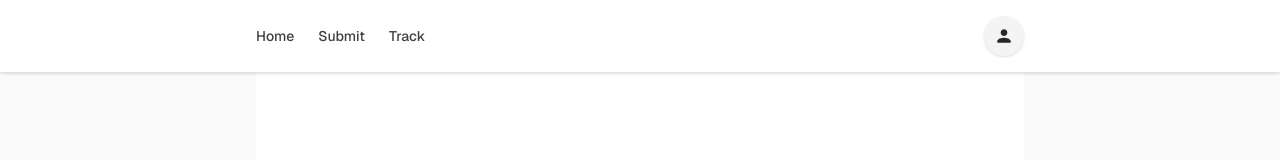
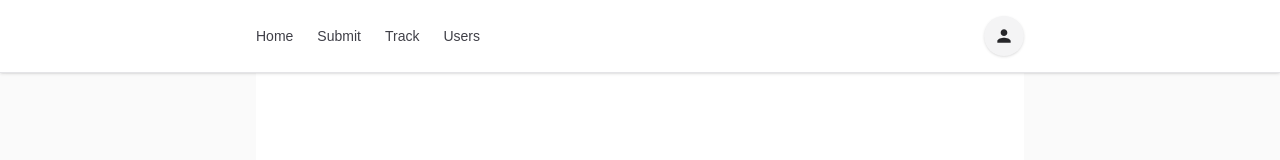
Before and after one commit to bnwong2/card-restoration, a Next.js app: page / in a window 1280 px wide. Shown: the top 160 px of the page. Built offline with nearby package versions, Linux system fonts and the light colour scheme.

Commit message:
Moved all top nav bar navigation to the  site nav component instead of in each page.tsx

```diff
--- /dev/null
+++ b/app/components/site-nav.tsx
@@ -0,0 +1,33 @@
+import Link from "next/link";
+
+export default function SiteNav() {
+  return (
+    <header className="w-full border-b border-zinc-200 bg-white/90 px-6 py-4 shadow-sm backdrop-blur dark:border-zinc-800 dark:bg-zinc-950/90">
+      <div className="mx-auto flex max-w-3xl items-center justify-between gap-4">
+        <nav className="flex items-center gap-6 text-sm font-medium text-zinc-700 dark:text-zinc-200">
+          <Link href="/" className="hover:text-black dark:hover:text-white">
+            Home
+          </Link>
+          <Link href="/submit" className="hover:text-black dark:hover:text-white">
+            Submit
+          </Link>
+          <Link href="/track" className="hover:text-black dark:hover:text-white">
+            Track
+          </Link>
+          <Link href="/users" className="hover:text-black dark:hover:text-white">
+            Users
+          </Link>
+        </nav>
+        <button
+          type="button"
+          className="inline-flex h-10 w-10 items-center justify-center rounded-full bg-zinc-100 text-zinc-800 shadow-sm transition hover:bg-zinc-200 dark:bg-zinc-900 dark:text-zinc-100 dark:hover:bg-zinc-800"
+          aria-label="User profile"
+        >
+          <svg viewBox="0 0 24 24" className="h-5 w-5" fill="currentColor" aria-hidden="true">
+            <path d="M12 12c2.21 0 4-1.79 4-4s-1.79-4-4-4-4 1.79-4 4 1.79 4 4 4zm0 2c-2.67 0-8 1.34-8 4v2h16v-2c0-2.66-5.33-4-8-4z" />
+          </svg>
+        </button>
+      </div>
+    </header>
+  );
+}
--- a/app/layout.tsx
+++ b/app/layout.tsx
@@ -1,5 +1,6 @@
 import type { Metadata } from "next";
 import { Geist, Geist_Mono } from "next/font/google";
+import SiteNav from "./components/site-nav";
 import "./globals.css";
 
 const geistSans = Geist({
@@ -27,7 +28,10 @@ export default function RootLayout({
       lang="en"
       className={`${geistSans.variable} ${geistMono.variable} h-full antialiased`}
     >
-      <body className="min-h-full flex flex-col">{children}</body>
+      <body className="min-h-full flex flex-col">
+        <SiteNav />
+        {children}
+      </body>
     </html>
   );
 }
--- a/app/page.tsx
+++ b/app/page.tsx
@@ -1,33 +1,6 @@
-import Link from "next/link";
-
 export default function Home() {
   return (
     <div className="min-h-screen bg-zinc-50 font-sans dark:bg-black">
-      <header className="w-full border-b border-zinc-200 bg-white/90 px-6 py-4 shadow-sm backdrop-blur dark:border-zinc-800 dark:bg-zinc-950/90">
-        <div className="mx-auto flex max-w-3xl items-center justify-between gap-4">
-          <nav className="flex items-center gap-6 text-sm font-medium text-zinc-700 dark:text-zinc-200">
-            <Link href="#" className="hover:text-black dark:hover:text-white">
-              Home
-            </Link>
-            <Link href="/submit" className="hover:text-black dark:hover:text-white">
-              Submit
-            </Link>
-            <Link href="/track" className="hover:text-black dark:hover:text-white">
-              Track
-            </Link>
-          </nav>
-          <button
-            type="button"
-            className="inline-flex h-10 w-10 items-center justify-center rounded-full bg-zinc-100 text-zinc-800 shadow-sm transition hover:bg-zinc-200 dark:bg-zinc-900 dark:text-zinc-100 dark:hover:bg-zinc-800"
-            aria-label="User profile"
-          >
-            <svg viewBox="0 0 24 24" className="h-5 w-5" fill="currentColor" aria-hidden="true">
-              <path d="M12 12c2.21 0 4-1.79 4-4s-1.79-4-4-4-4 1.79-4 4 1.79 4 4 4zm0 2c-2.67 0-8 1.34-8 4v2h16v-2c0-2.66-5.33-4-8-4z" />
-            </svg>
-          </button>
-        </div>
-      </header>
-
       <main className="flex flex-1 w-full max-w-3xl flex-col items-center justify-between py-32 px-16 mx-auto bg-white dark:bg-black sm:items-start">
         Hello World
       </main>
--- a/app/submit/page.tsx
+++ b/app/submit/page.tsx
@@ -1,35 +1,5 @@
-import Link from "next/link";
-
 const SubmitPage = () => {
-  return (
-    <div>
-      <header className="w-full border-b border-zinc-200 bg-white/90 px-6 py-4 shadow-sm backdrop-blur dark:border-zinc-800 dark:bg-zinc-950/90">
-        <div className="mx-auto flex max-w-3xl items-center justify-between gap-4">
-          <nav className="flex items-center gap-6 text-sm font-medium text-zinc-700 dark:text-zinc-200">
-            <Link href="/" className="hover:text-black dark:hover:text-white">
-              Home
-            </Link>
-            <Link href="/submit" className="hover:text-black dark:hover:text-white">
-              Submit
-            </Link>
-            <Link href="/track" className="hover:text-black dark:hover:text-white">
-              Track
-            </Link>
-          </nav>
-          <button
-            type="button"
-            className="inline-flex h-10 w-10 items-center justify-center rounded-full bg-zinc-100 text-zinc-800 shadow-sm transition hover:bg-zinc-200 dark:bg-zinc-900 dark:text-zinc-100 dark:hover:bg-zinc-800"
-            aria-label="User profile"
-          >
-            <svg viewBox="0 0 24 24" className="h-5 w-5" fill="currentColor" aria-hidden="true">
-              <path d="M12 12c2.21 0 4-1.79 4-4s-1.79-4-4-4-4 1.79-4 4 1.79 4 4 4zm0 2c-2.67 0-8 1.34-8 4v2h16v-2c0-2.66-5.33-4-8-4z" />
-            </svg>
-          </button>
-        </div>
-      </header>
-      <p>This is the submit page.</p>
-    </div>
-  );
+  return <p>This is the submit page.</p>;
 };
 
 export default SubmitPage;
--- a/app/track/page.tsx
+++ b/app/track/page.tsx
@@ -1,35 +1,5 @@
-import Link from "next/link";
-
 const TrackPage = () => {
-  return (
-    <div>
-      <header className="w-full border-b border-zinc-200 bg-white/90 px-6 py-4 shadow-sm backdrop-blur dark:border-zinc-800 dark:bg-zinc-950/90">
-        <div className="mx-auto flex max-w-3xl items-center justify-between gap-4">
-          <nav className="flex items-center gap-6 text-sm font-medium text-zinc-700 dark:text-zinc-200">
-            <Link href="/" className="hover:text-black dark:hover:text-white">
-              Home
-            </Link>
-            <Link href="/submit" className="hover:text-black dark:hover:text-white">
-              Submit
-            </Link>
-            <Link href="/track" className="hover:text-black dark:hover:text-white">
-              Track
-            </Link>
-          </nav>
-          <button
-            type="button"
-            className="inline-flex h-10 w-10 items-center justify-center rounded-full bg-zinc-100 text-zinc-800 shadow-sm transition hover:bg-zinc-200 dark:bg-zinc-900 dark:text-zinc-100 dark:hover:bg-zinc-800"
-            aria-label="User profile"
-          >
-            <svg viewBox="0 0 24 24" className="h-5 w-5" fill="currentColor" aria-hidden="true">
-              <path d="M12 12c2.21 0 4-1.79 4-4s-1.79-4-4-4-4 1.79-4 4 1.79 4 4 4zm0 2c-2.67 0-8 1.34-8 4v2h16v-2c0-2.66-5.33-4-8-4z" />
-            </svg>
-          </button>
-        </div>
-      </header>
-      <p>This is the tracking page.</p>
-    </div>
-  );
+  return <p>This is the tracking page.</p>;
 };
 
 export default TrackPage;
--- a/app/users/page.tsx
+++ b/app/users/page.tsx
@@ -1,35 +1,5 @@
-import Link from "next/link";
-
 const UsersPage = () => {
-  return (
-    <div>
-      <header className="w-full border-b border-zinc-200 bg-white/90 px-6 py-4 shadow-sm backdrop-blur dark:border-zinc-800 dark:bg-zinc-950/90">
-        <div className="mx-auto flex max-w-3xl items-center justify-between gap-4">
-          <nav className="flex items-center gap-6 text-sm font-medium text-zinc-700 dark:text-zinc-200">
-            <Link href="/" className="hover:text-black dark:hover:text-white">
-              Home
-            </Link>
-            <Link href="/users" className="hover:text-black dark:hover:text-white">
-              Submit
-            </Link>
-            <Link href="/track" className="hover:text-black dark:hover:text-white">
-              Track
-            </Link>
-          </nav>
-          <button
-            type="button"
-            className="inline-flex h-10 w-10 items-center justify-center rounded-full bg-zinc-100 text-zinc-800 shadow-sm transition hover:bg-zinc-200 dark:bg-zinc-900 dark:text-zinc-100 dark:hover:bg-zinc-800"
-            aria-label="User profile"
-          >
-            <svg viewBox="0 0 24 24" className="h-5 w-5" fill="currentColor" aria-hidden="true">
-              <path d="M12 12c2.21 0 4-1.79 4-4s-1.79-4-4-4-4 1.79-4 4 1.79 4 4 4zm0 2c-2.67 0-8 1.34-8 4v2h16v-2c0-2.66-5.33-4-8-4z" />
-            </svg>
-          </button>
-        </div>
-      </header>
-      <p>This is the users page.</p>
-    </div>
-  );
+  return <p>This is the users page.</p>;
 };
 
 export default UsersPage;
```
